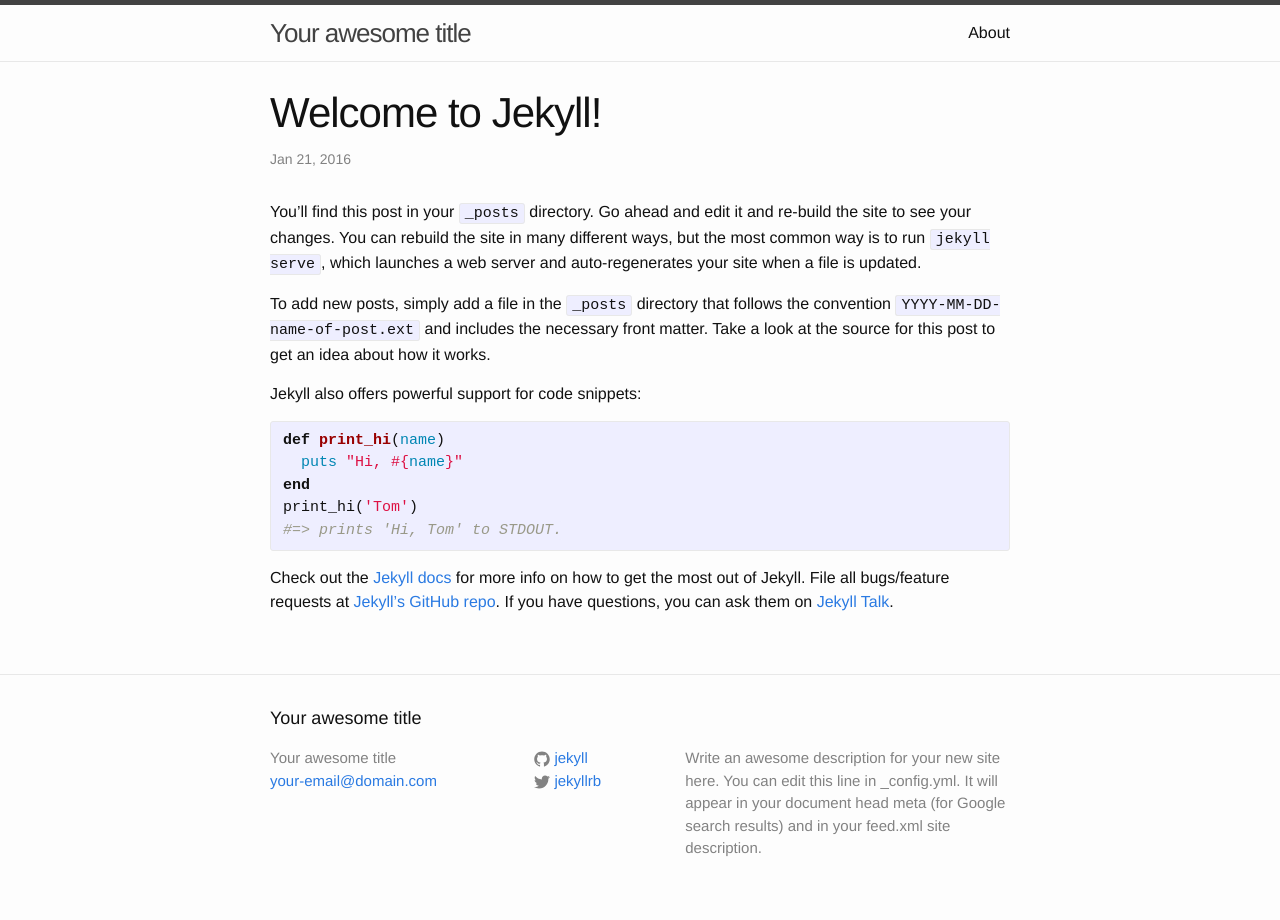
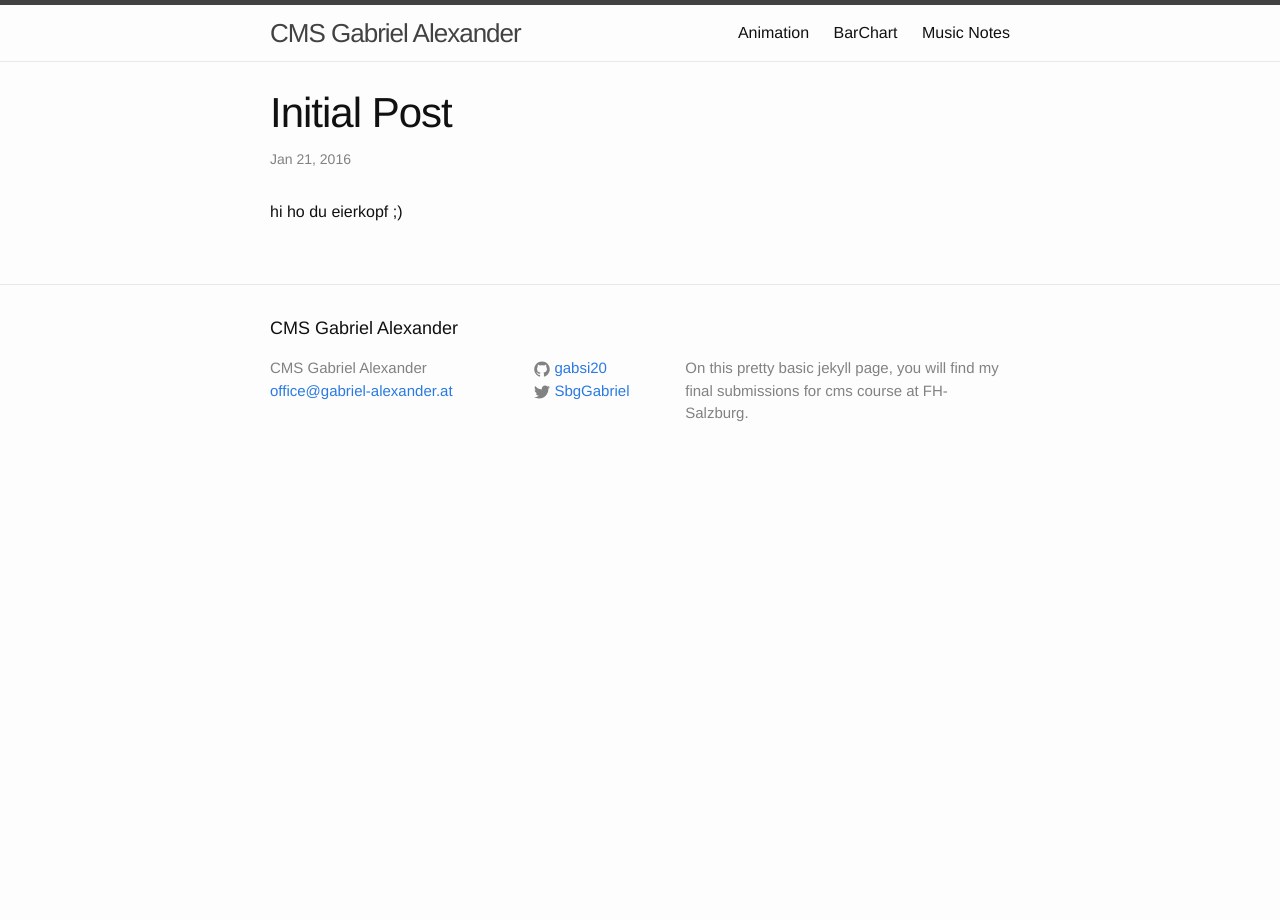
Before and after one commit to gabsi20/staticSiteGenerator, a Jekyll site: the page built from _posts/2016-01-21-welcome-to-jekyll.markdown, in a window 1280 px wide. Built offline with Jekyll 4.4.1, drawn with Linux system fonts in a browser that asks for light colours; a script that is not in the unit is left out.

Commit message:
d3 submissions

```diff
--- a/_config.yml
+++ b/_config.yml
@@ -6,16 +6,15 @@
 # 'jekyll serve'. If you change this file, please restart the server process.
 
 # Site settings
-title: Your awesome title
-email: your-email@domain.com
+title: CMS Gabriel Alexander
+email: office@gabriel-alexander.at
 description: > # this means to ignore newlines until "baseurl:"
-  Write an awesome description for your new site here. You can edit this
-  line in _config.yml. It will appear in your document head meta (for
-  Google search results) and in your feed.xml site description.
+  On this pretty basic jekyll page, you will find my final submissions for
+  cms course at FH-Salzburg.
 baseurl: "" # the subpath of your site, e.g. /blog
 url: "http://yourdomain.com" # the base hostname & protocol for your site
-twitter_username: jekyllrb
-github_username:  jekyll
+twitter_username: SbgGabriel
+github_username:  gabsi20
 
 # Build settings
 markdown: kramdown
--- a/_includes/head.html
+++ b/_includes/head.html
@@ -9,4 +9,6 @@
   <link rel="stylesheet" href="{{ "/css/main.css" | prepend: site.baseurl }}">
   <link rel="canonical" href="{{ page.url | replace:'index.html','' | prepend: site.baseurl | prepend: site.url }}">
   <link rel="alternate" type="application/rss+xml" title="{{ site.title }}" href="{{ "/feed.xml" | prepend: site.baseurl | prepend: site.url }}">
+   <script src="https://cdnjs.cloudflare.com/ajax/libs/d3/3.5.13/d3.min.js" charset="utf-8"></script>
+  <script src="https://ajax.googleapis.com/ajax/libs/jquery/2.2.0/jquery.min.js"></script>
 </head>
--- a/_posts/2016-01-21-welcome-to-jekyll.markdown
+++ b/_posts/2016-01-21-welcome-to-jekyll.markdown
@@ -1,25 +1,8 @@
 ---
 layout: post
-title:  "Welcome to Jekyll!"
+title:  "Initial Post"
 date:   2016-01-21 15:23:33 +0100
 categories: jekyll update
 ---
-You’ll find this post in your `_posts` directory. Go ahead and edit it and re-build the site to see your changes. You can rebuild the site in many different ways, but the most common way is to run `jekyll serve`, which launches a web server and auto-regenerates your site when a file is updated.
 
-To add new posts, simply add a file in the `_posts` directory that follows the convention `YYYY-MM-DD-name-of-post.ext` and includes the necessary front matter. Take a look at the source for this post to get an idea about how it works.
-
-Jekyll also offers powerful support for code snippets:
-
-{% highlight ruby %}
-def print_hi(name)
-  puts "Hi, #{name}"
-end
-print_hi('Tom')
-#=> prints 'Hi, Tom' to STDOUT.
-{% endhighlight %}
-
-Check out the [Jekyll docs][jekyll-docs] for more info on how to get the most out of Jekyll. File all bugs/feature requests at [Jekyll’s GitHub repo][jekyll-gh]. If you have questions, you can ask them on [Jekyll Talk][jekyll-talk].
-
-[jekyll-docs]: http://jekyllrb.com/docs/home
-[jekyll-gh]:   https://github.com/jekyll/jekyll
-[jekyll-talk]: https://talk.jekyllrb.com/
+hi ho du eierkopf ;)
--- a/index.html
+++ b/index.html
@@ -4,7 +4,7 @@ layout: default
 
 <div class="home">
 
-  <h1 class="page-heading">Posts</h1>
+  <h1 class="page-heading">My Articles</h1>
 
   <ul class="post-list">
     {% for post in site.posts %}
@@ -18,6 +18,4 @@ layout: default
     {% endfor %}
   </ul>
 
-  <p class="rss-subscribe">subscribe <a href="{{ "/feed.xml" | prepend: site.baseurl }}">via RSS</a></p>
-
 </div>
```
Also changed, not shown: about.md (deleted, +0 -15 lines), animation.html (added, +49 -0 lines), barchart.html (added, +100 -0 lines), notes.html (added, +73 -0 lines), 1 other file.
